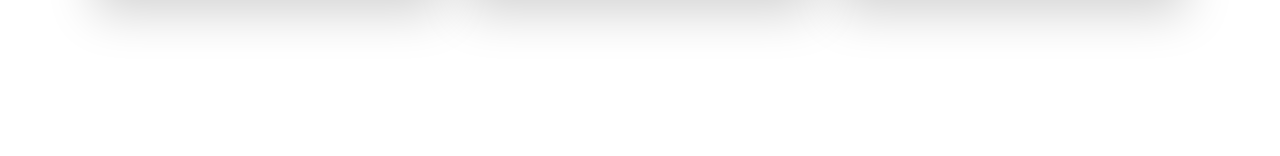
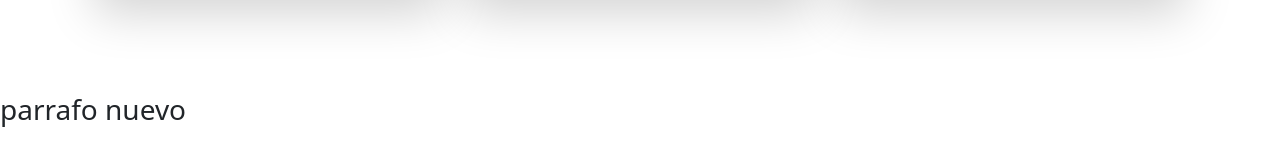
Before and after one commit to erre0uno/githubTest, a plain HTML site: page index.html in a window 1280 px wide. Shown: the part 644-800 px from the top of the page. Drawn offline with nearby package versions, Linux system fonts and the light colour scheme.

Commit message:
rama commit

```diff
--- a/index.html
+++ b/index.html
@@ -82,6 +82,8 @@
         </div>
       </div>
 
+      <h3>parrafo nuevo</h3>
+
 
 
     <script src="https://cdn.jsdelivr.net/npm/bootstrap@5.0.2/dist/js/bootstrap.bundle.min.js" integrity="sha384-MrcW6ZMFYlzcLA8Nl+NtUVF0sA7MsXsP1UyJoMp4YLEuNSfAP+JcXn/tWtIaxVXM" crossorigin="anonymous"></script>
```
